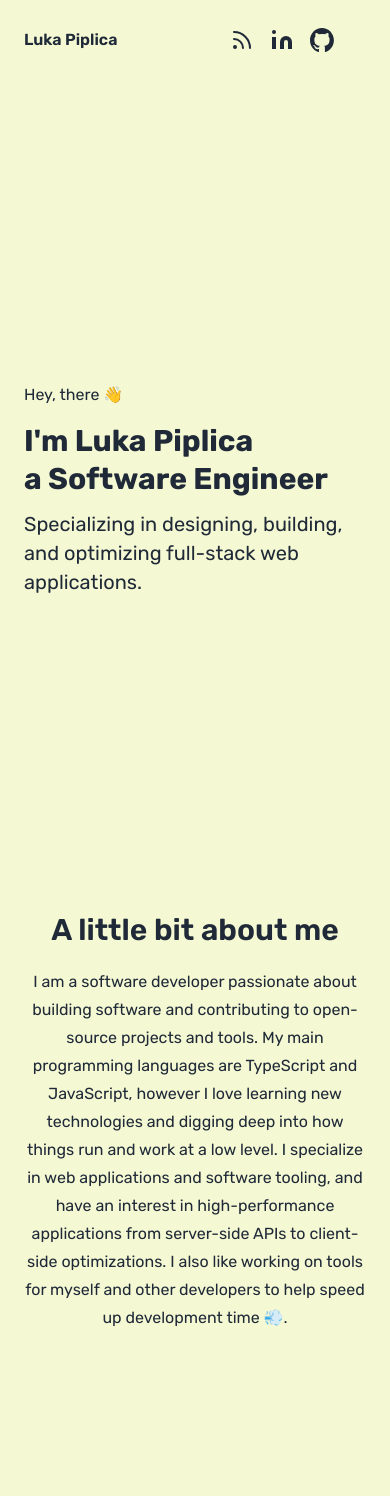
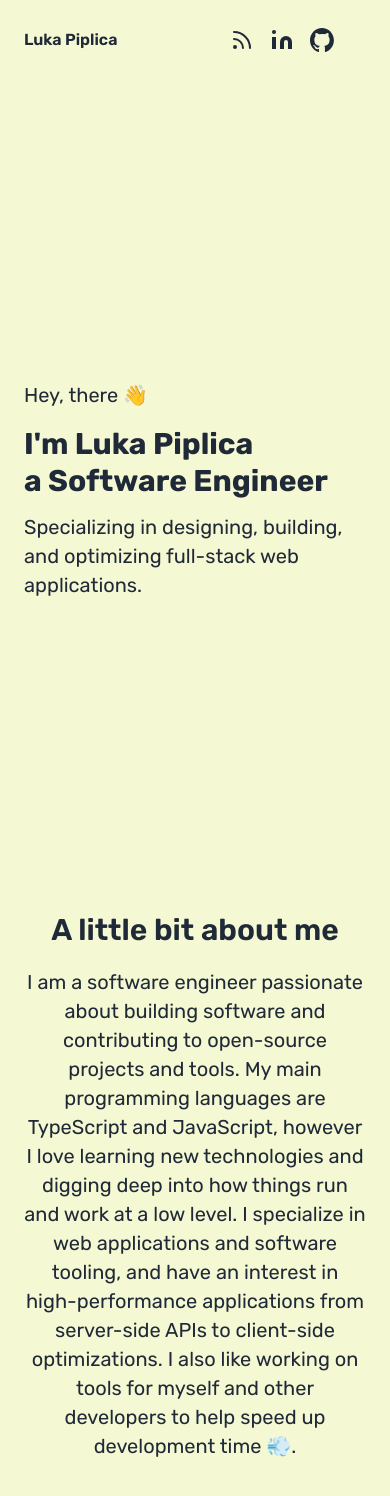
Before and after one commit to luka2220/portfolio, a Next.js app: page / in a window 390 px wide. Shown: the top 1496 px of the page. Built offline with nearby package versions, Linux system fonts and the light colour scheme; some icons are missing.

Commit message:
Text styling update

```diff
--- a/app/globals.css
+++ b/app/globals.css
@@ -4,3 +4,9 @@
 
 /* Dark mode theme */
 @custom-variant dark (&:where(.dark, *.dark));
+
+@layer utilities {
+  .para-text {
+    @apply text-xl sm:text-xl md:text-2xl leading-[1.45] text-gray-800 dark:text-gray-400;
+  }
+}
--- a/app/page.tsx
+++ b/app/page.tsx
@@ -1,9 +1,8 @@
 export default function Home() {
   return (
     <>
-      {/* Hero section  */}
       <section className="w-full min-h-screen flex flex-col justify-center px-6 md:px-16 lg:max-w-4xl mx-auto">
-        <h3 className="mb-4 text-gray-800 dark:text-gray-400 lg:text-2xl md:text-2xl sm:text-xl">
+        <h3 className="mb-4 text-gray-800 dark:text-gray-400 para-text leading-[1.45]">
           Hey, there 👋
         </h3>
         <h1 className="text-3xl sm:text-4xl md:text-5xl font-bold leading-tight text-gray-800 dark:text-gray-400">
@@ -14,7 +13,7 @@ export default function Home() {
             a Software Engineer
           </span>
         </h1>
-        <h3 className="mt-3 text-xl sm:text-xl md:text-2xl leading-[1.45] text-gray-800 dark:text-gray-400">
+        <h3 className="mt-3 para-text leading-[1.45] text-gray-800 dark:text-gray-400">
           Specializing in designing, building, and optimizing full-stack web
           applications.
         </h3>
@@ -24,8 +23,8 @@ export default function Home() {
         <h1 className="text-3xl sm:text-4xl md:text-5xl font-semibold text-gray-800 dark:text-name">
           A little bit about me
         </h1>
-        <h3 className="my-5 text-gray-800 dark:text-gray-400 text-center lg:text-2xl md:text-2xl sm:text-xl leading-7">
-          I am a software developer passionate about building software and
+        <h3 className="my-5 text-gray-800 dark:text-gray-400 text-center para-text leading-loose">
+          I am a software engineer passionate about building software and
           contributing to open-source projects and tools. My main programming
           languages are TypeScript and JavaScript, however I love learning new
           technologies and digging deep into how things run and work at a low
```
